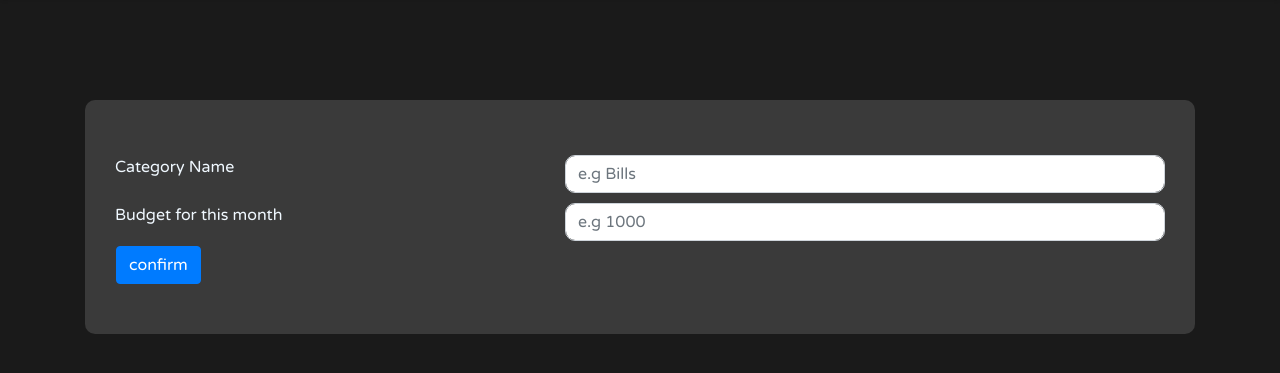
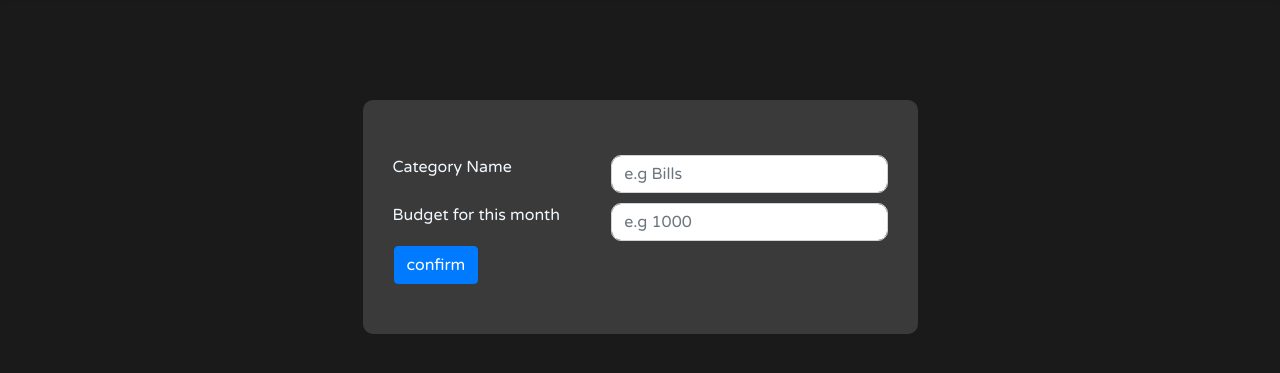
Before and after one commit to sea-rod/Budget-Helper, a Django app: page /category_add/ in a window 1280 px wide. Shown: the part 65-438 px from the top of the page. Run offline with Django 4.2, Linux system fonts and the light colour scheme; the visitor is signed in with stand-in values (Sample User, id 1); some libraries are stand-ins or nearby versions.

Commit message:
project complete

```diff
--- a/category/templates/category_add_update.html
+++ b/category/templates/category_add_update.html
@@ -2,16 +2,16 @@
 
 {% block content %}
 <div class="container">
-    <div class="cat-container" style="color:aliceblue;">
+    <div class="cat-container col-sm-6 col-12" style="color:aliceblue;">
         <form action="" method="post">
             {% csrf_token %}
             <div class="row">
                 {% for fields in form %}
 
-                <div class="col-5" style="margin: 5px auto;">
+                <div class="col-lg-5" style="margin: 5px auto;">
                     {{ fields.label }}
                 </div>
-                <div class="col-7" style="margin: 5px auto;">
+                <div class="col-12 col-lg-7" style="margin: 5px auto;">
                     {{ fields }}
                 </div>
 
--- a/category/templates/category_detail.html
+++ b/category/templates/category_detail.html
@@ -126,7 +126,7 @@
 </div>
 {% else %}
 <a href="{% url 'cat_info_add' %}" style="color: rgb(129, 129, 129);font-size: larger;">
-    <div id="add-container">
+    <div id="add-container" class="col-sm-6 col-12">
         <b>+ Add Spending</b>
     </div>
 </a>
--- a/static/css/regis.css
+++ b/static/css/regis.css
@@ -155,4 +155,9 @@ a:hover {
     #img-div {
         display: none;
     }
+
+    form .row .col-lg-5 {
+        display: none;
+
+    }
 }
```
Also changed, not shown: category/migrations/0001_initial.py, category/migrations/0002_category_info_user.py (deleted), category/migrations/0003_alter_category_amt_left_alter_category_budget.py (deleted), category/migrations/0004_alter_category_amt_left.py (deleted).
